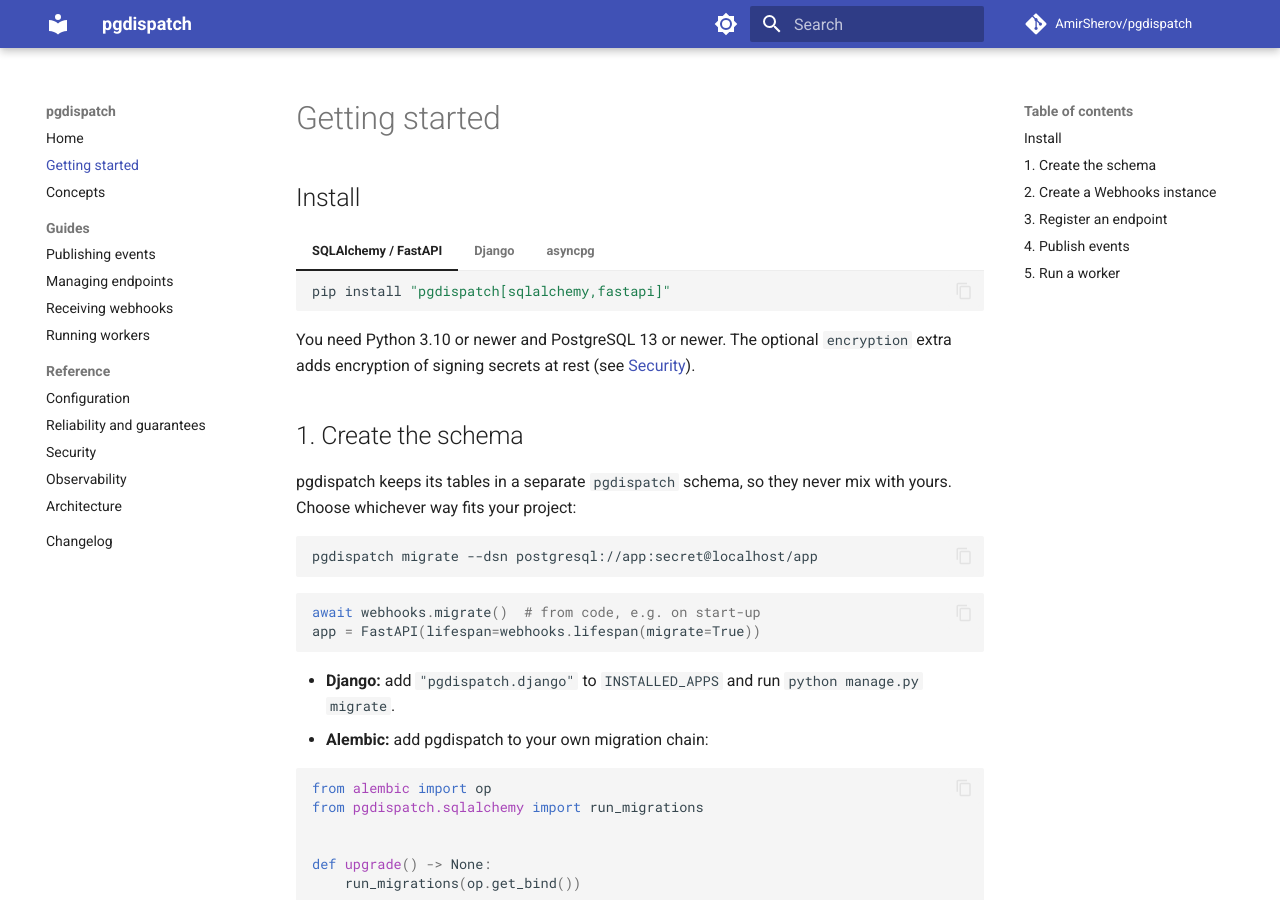
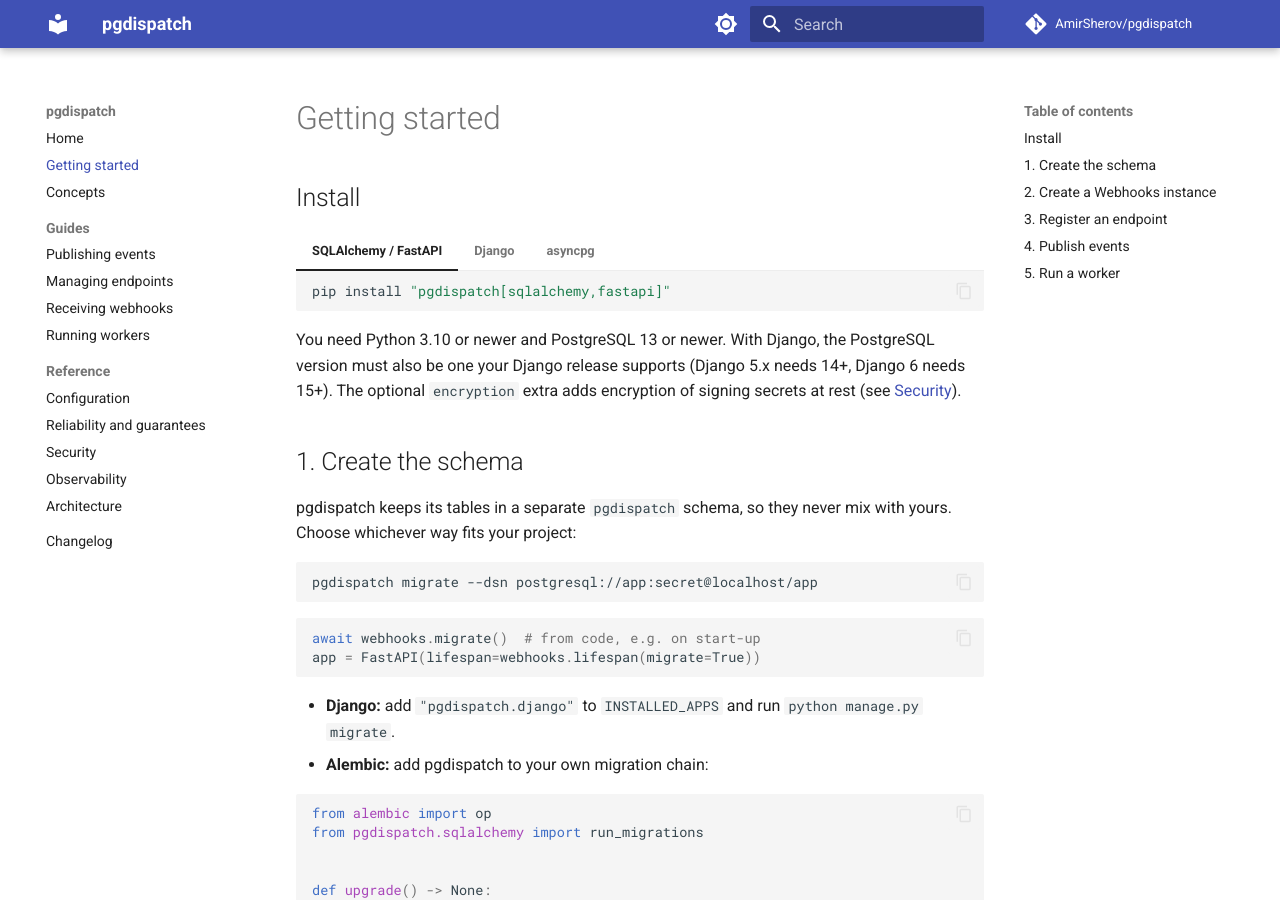
Before and after one commit to AmirSherov/pgdispatch, an MkDocs documentation site: the page built from docs/getting-started.md, in a window 1280 px wide and 900 px high. Built offline with MkDocs 1.6.1 and Material for MkDocs 9.7.7, drawn with Linux system fonts in a browser that asks for light colours; comment, search, counter and statistics services are not loaded.

````diff
--- a/docs/getting-started.md
+++ b/docs/getting-started.md
@@ -20,7 +20,9 @@
     pip install pgdispatch
     ```
 
-You need Python 3.10 or newer and PostgreSQL 13 or newer. The optional
+You need Python 3.10 or newer and PostgreSQL 13 or newer. With Django, the
+PostgreSQL version must also be one your Django release supports (Django 5.x
+needs 14+, Django 6 needs 15+). The optional
 `encryption` extra adds encryption of signing secrets at rest
 (see [Security](security.md#signing-secrets)).
 
````
Also changed, not shown: 1 other file.
